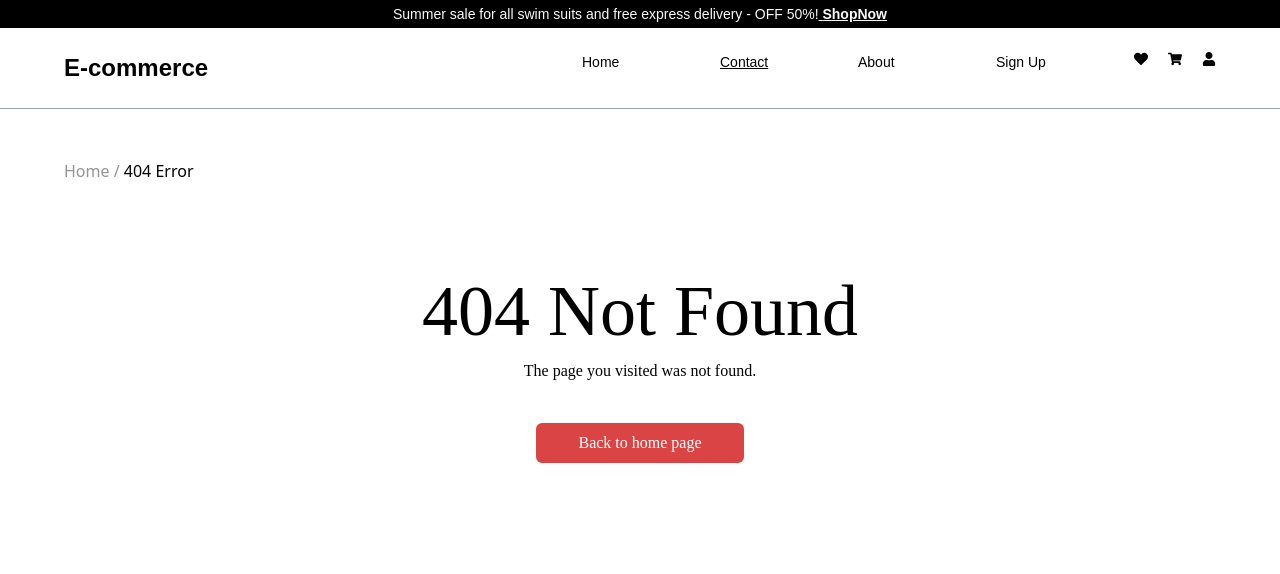
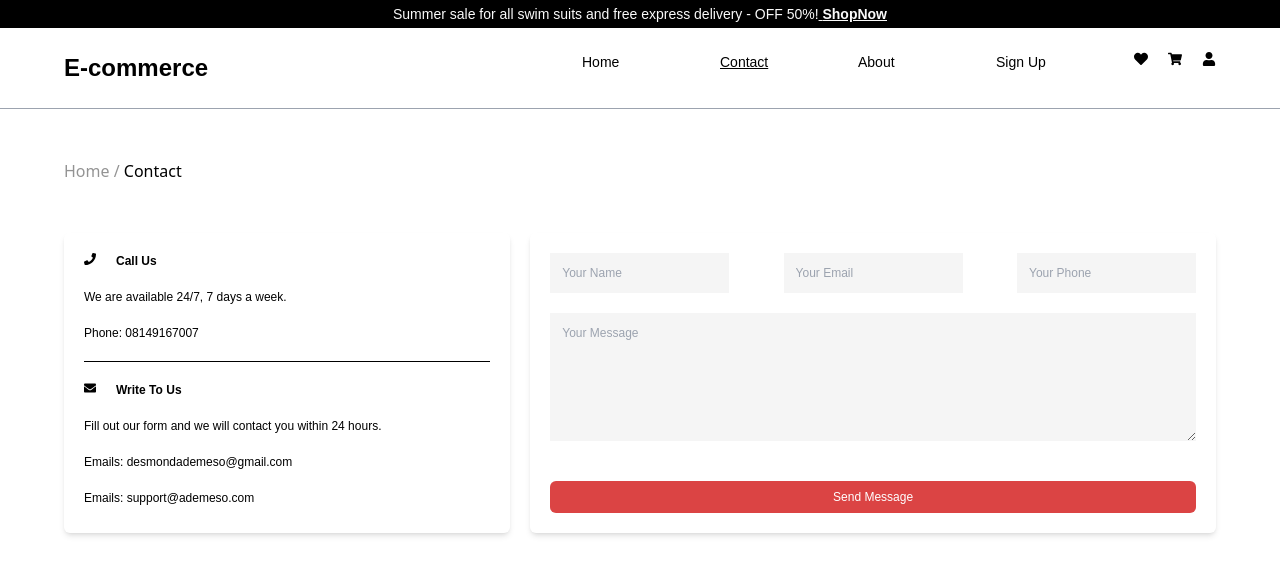
Before and after one commit to KingDez04/EcmrcWbst, a React (Vite) app: page /contact in a window 1280 px wide. Before the commit this address had no page. Shown: the top 574 px of the page. Built offline with nearby package versions, Linux system fonts and the light colour scheme.

Commit message:
feat(ui): add contacts page with message form

```diff
--- a/src/App.jsx
+++ b/src/App.jsx
@@ -5,6 +5,8 @@ import NavBar from "./components/NavBar/NavBar";
 import MobileNavBar from "./components/NavBar/MobileNavBar";
 import Login from "./components/Authentication/Login";
 import Signup from "./components/Authentication/Signup";
+import Contact from "./components/Contact/Contact";
+import About from "./components/About/About";
 
 const App = () => {
   return (
@@ -15,6 +17,8 @@ const App = () => {
       <Routes>
         <Route path="/login" element={<Login />} />
         <Route path="/signup" element={<Signup />} />
+        <Route path="/contact" element={<Contact />} />
+        <Route path="/about" element={<About />} />
         <Route path="*" element={<NotFound />} />
       </Routes>
     </Router>
--- /dev/null
+++ b/src/components/Contact/Contact.jsx
@@ -0,0 +1,128 @@
+import { useForm } from "react-hook-form";
+import { FaPhone, FaEnvelope } from "react-icons/fa";
+
+const Contact = () => {
+  const { register, handleSubmit, formState } = useForm();
+  const { errors } = formState;
+
+  const onSubmit = (data) => {
+    fetch("http://localhost:3000/api/contact", {
+      method: "POST",
+      headers: { "Content-Type": "application/json" },
+      body: JSON.stringify(data),
+    })
+      .then((response) => {
+        if (!response.ok) {
+          throw Error("Data doesn't exist");
+        }
+        return response.json();
+      })
+      .then((data) => {
+        console.log("Success:", data);
+        localStorage.setItem("token", data.token);
+        navigate("/contact", { replace: true });
+      })
+      .catch((error) => {
+        alert(error);
+      });
+  };
+  return (
+    <>
+      <div className="my-[50px] ml-16">
+        <span className="text-[#0000006c]">Home / </span>Contact
+      </div>
+      <div className="grid gap-5 grid-flow-col font-textFont text-xs">
+        <div className="ml-2 md:ml-16 flex flex-col gap-5 p-5 shrink shadow-md rounded-md">
+          <p className="flex gap-5 font-bold">
+            <FaPhone /> Call Us
+          </p>
+          <p>We are available 24/7, 7 days a week.</p>
+          <p>Phone: 08149167007</p>
+          <hr className="border-black" />
+          <p className="flex gap-5 font-bold">
+            <FaEnvelope /> Write To Us
+          </p>
+          <p>Fill out our form and we will contact you within 24 hours.</p>
+          <p>Emails: desmondademeso@gmail.com</p>
+          <p>Emails: support@ademeso.com</p>
+        </div>
+        <div className="p-5 shrink shadow-md rounded-md mr-2 md:mr-16">
+          <form
+            onSubmit={handleSubmit(onSubmit)}
+            noValidate
+            className="flex flex-col shrink gap-5"
+          >
+            <div className="flex flex-col md:justify-between md:flex-row gap-3 md:gap-0">
+              <div>
+                <input
+                  type="text"
+                  placeholder="Your Name"
+                  {...register("name", {
+                    required: {
+                      value: true,
+                      message: "Name is required",
+                    },
+                  })}
+                  className="bg-[#F5F5F5] outline-none p-2 md:p-3"
+                />
+                <p className="text-[#cc3d3d]">{errors.name?.message}</p>
+              </div>
+              <div>
+                <input
+                  type="email"
+                  placeholder="Your Email"
+                  {...register("email", {
+                    required: {
+                      value: true,
+                      message: "Email is required",
+                    },
+                    pattern: {
+                      value: /^[a-zA-Z0-9._-]+@[a-zA-Z0-9.-]+\.[a-zA-Z]{2,4}$/,
+                      message: "Invalid email format",
+                    },
+                  })}
+                  className="bg-[#F5F5F5] outline-none p-2 md:p-3"
+                />
+                <p className="text-[#cc3d3d]">{errors.email?.message}</p>
+              </div>
+              <div>
+                <input
+                  type="tel"
+                  placeholder="Your Phone"
+                  {...register("number", {
+                    required: {
+                      value: true,
+                      message: "Number is required",
+                    },
+                    pattern: {
+                      value: /^[0-9]{10,}$/,
+                      message: "Invalid number format",
+                    },
+                  })}
+                  className="bg-[#F5F5F5] outline-none p-2 md:p-3"
+                />
+                <p className="text-[#cc3d3d]">{errors.number?.message}</p>
+              </div>
+            </div>
+            <textarea
+              placeholder="Your Message"
+              {...register("message", {
+                required: {
+                  value: true,
+                  message: "Message is required",
+                },
+              })}
+              className="bg-[#F5F5F5] outline-none p-2 md:p-3 md:h-32"
+            ></textarea>
+            <p className="text-[#cc3d3d]">{errors.message?.message}</p>
+            <button className="py-1 md:py-2 border-0 bg-[#DB4444] text-white rounded-md hover:bg-red-700">
+              Send Message
+            </button>
+          </form>
+        </div>
+      </div>
+    </>
+  );
+};
+
+export default Contact;
```
